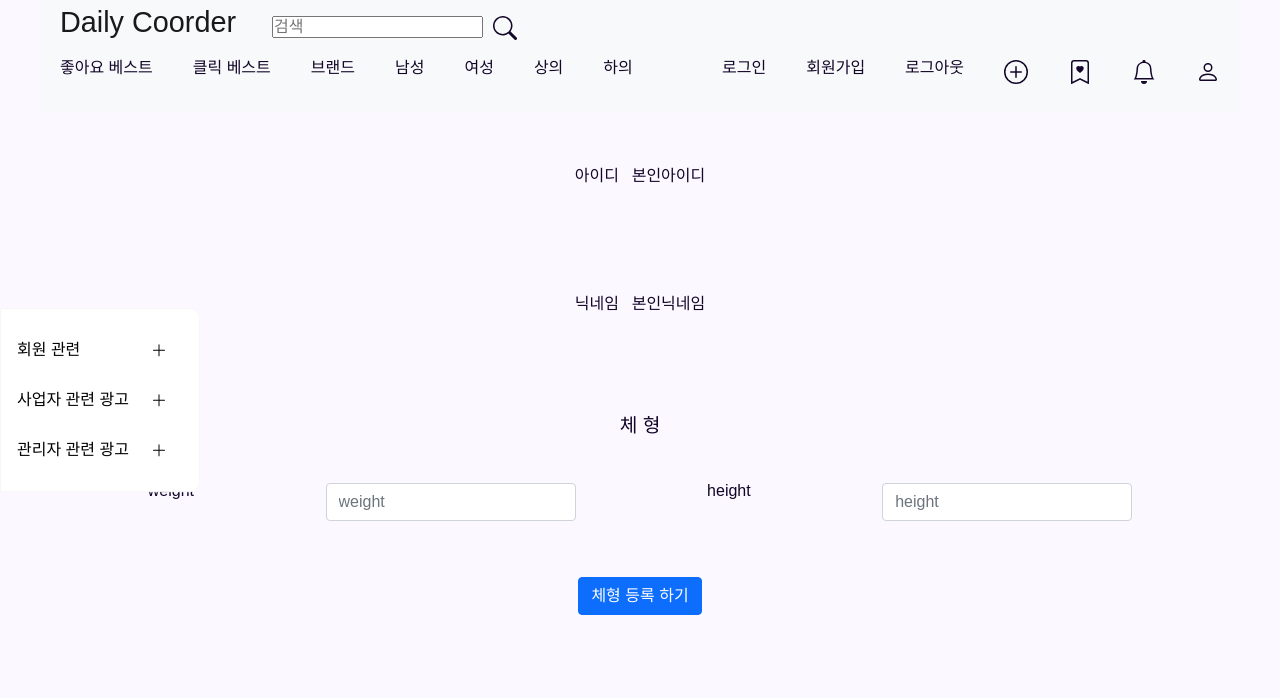
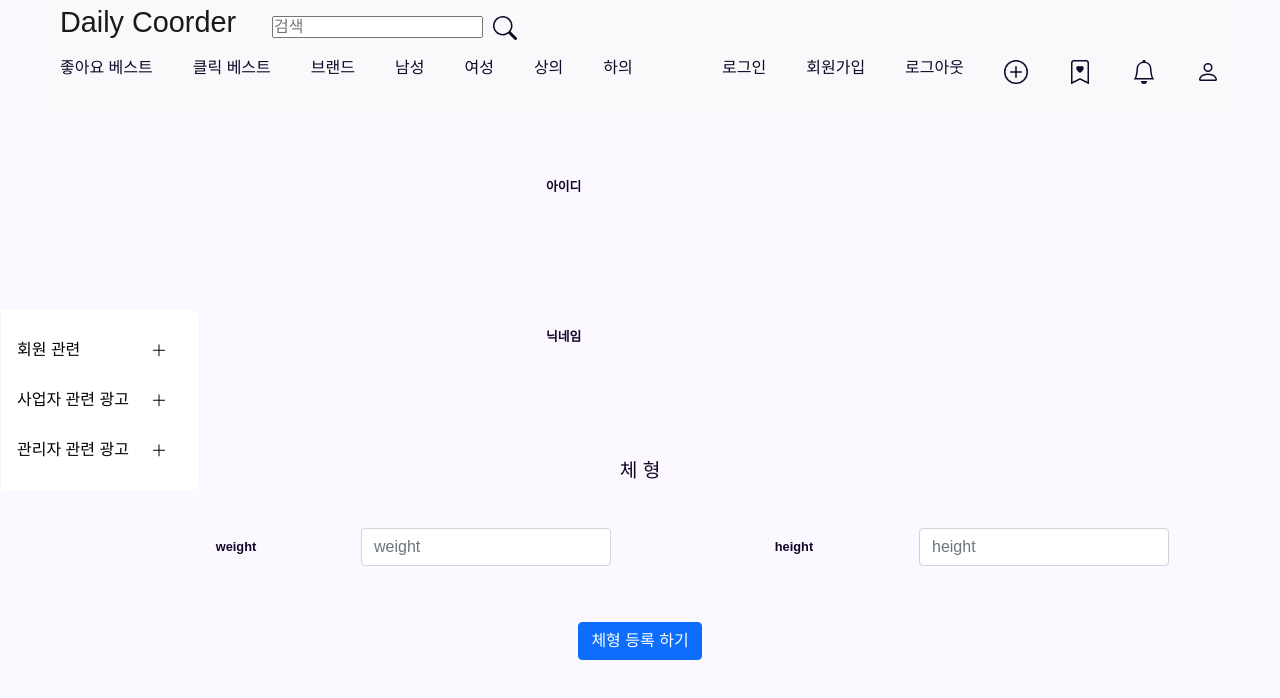
Before and after one commit to silbioa480/Daily-Coorder, a React (Create React App) app: page /member/MyPage_SizeRegister in a window 1280 px wide. Shown: the top 698 px of the page. Built offline with nearby package versions, Linux system fonts and the light colour scheme.

Commit message:
태영: 체형등록페이지 수정,코드수정

```diff
--- a/src/components/MyPage_SizeRegister.tsx
+++ b/src/components/MyPage_SizeRegister.tsx
@@ -4,36 +4,51 @@ import { Button } from "react-bootstrap";
 import Form from 'react-bootstrap/Form';
 
 function MyPage_SizeRegister(){
-    const [memberId,setMemberId]=useState("본인id");
-    const [memberName,setMembename]=useState("본인이름")
+    const [memberId,setMemberId]=useState({id:""});
+    const [memberNickName,setMemberNickname]=useState({nickname:""});
+    const [userBody,setBody]=useState({
+        weight:"",
+        height:""
+    });
+
+    const handleChange=(event : any)=>{
+            const name=event.target.name;
+            const value=event.target.value;
+
+            setBody((values) =>({...values,[name]:[value]}));
+    }
     return(
 
         <>
                 <Container>
                         <div style={{marginBottom:"3em",paddingTop:"3em",display:"flex",justifyContent:"center"}}>
                             <div>
-                                <label style={{margin:"1vh 0",width:"140"}}>
+                                <label style={{margin:"1vh 0",padding:"1vw",textAlign:"center",width:"140px",fontWeight:"bold",fontSize:"1vw"}}>
                                     아이디
                                 </label>
-                                <p style={{marginLeft:"1vw",display:"inline-block"}}>본인아이디</p>
+                                <p style={{marginLeft:"1vw",display:"inline-block",width:"140px",backgroundColor:"green"}}>{memberId.id}</p>
                             </div>
                         </div>
                         <div style={{marginBottom:"3em",paddingTop:"3em",display:"flex",justifyContent:"center"}}>
                             <div>
-                                <label style={{margin:"1vh 0"}}>
+                                <label style={{margin:"1vh 0",padding:"1vw",textAlign:"center",width:"140px",fontWeight:"bold",fontSize:"1vw"}}>
                                     닉네임
                                 </label>
-                                <p style={{marginLeft:"1vw",display:"inline-block"}}>본인닉네임</p>
+                                <p style={{marginLeft:"1vw",display:"inline-block",width:"140px",backgroundColor:"green"}}>{memberNickName.nickname}</p>
                             </div>
                         </div>
                         <div style={{width:"100%",display:"flex",justifyContent:"center",padding:"3em 2em"}}>
                             <label style={{fontSize:"1.5vw"}}>체 형</label>
                         </div>
                         <div style={{display:"flex",justifyContent:"space-around"}}>
-                            <label>weight</label>
-                            <Form.Control type="text" placeholder="weight" id="weight" style={{width:"250px"}}/>
-                            <label>height</label>
-                            <Form.Control type="text" placeholder="height" id="height" style={{width:"250px"}}/>
+                            <div style={{display:"flex"}}>
+                                <label style={{width:"250px",padding:"1vw",textAlign:"center",fontWeight:"bold",fontSize:"1vw"}}>weight</label>
+                                <Form.Control type="text" placeholder="weight" id="weight" name="weight" style={{width:"250px"}} value={userBody.weight || ""} onChange={handleChange}/>
+                            </div>
+                            <div style={{display:"flex"}}>
+                                <label style={{width:"250px",padding:"1vw",textAlign:"center",fontWeight:"bold",fontSize:"1vw"}}>height</label>
+                                <Form.Control type="text" placeholder="height" id="height" name="height" style={{width:"250px"}} value={userBody.height || ""} onChange={handleChange}/>
+                            </div>
                         </div>
                         <div style={{width:"100%",display:"flex",justifyContent:"center",margin:"3.5em 0"}}>
                             <Button>체형 등록 하기</Button>
```
